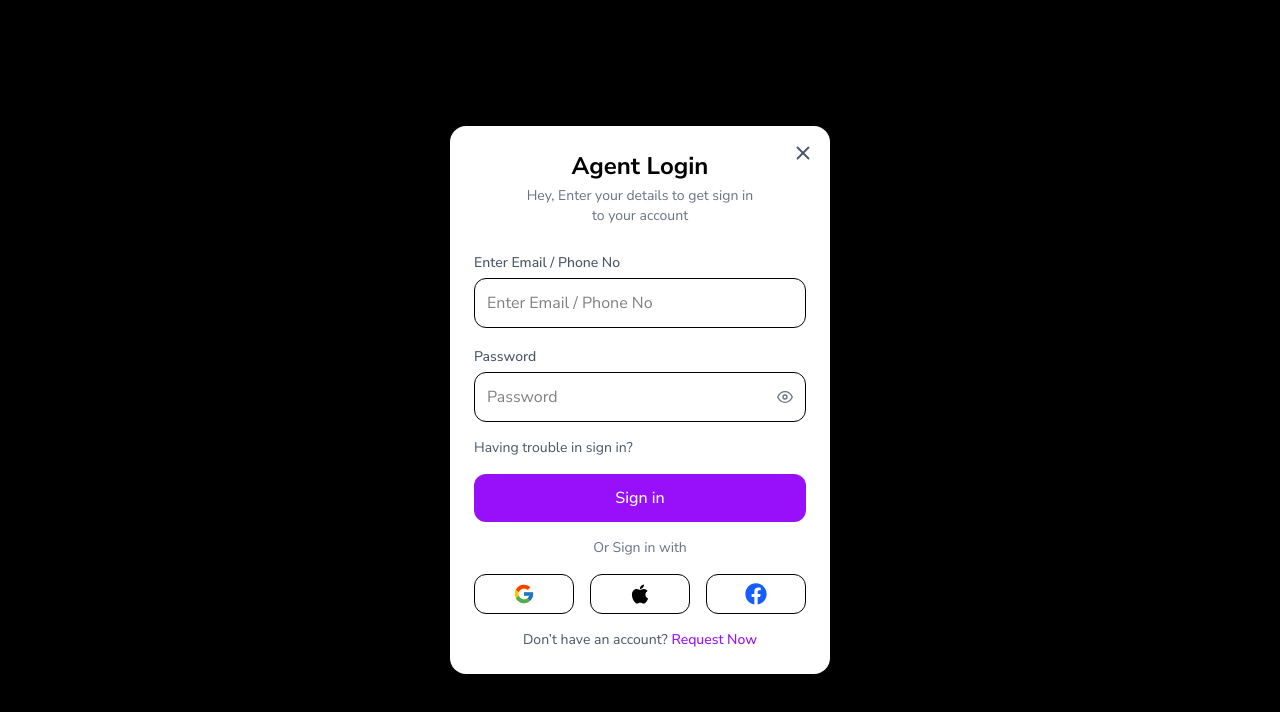
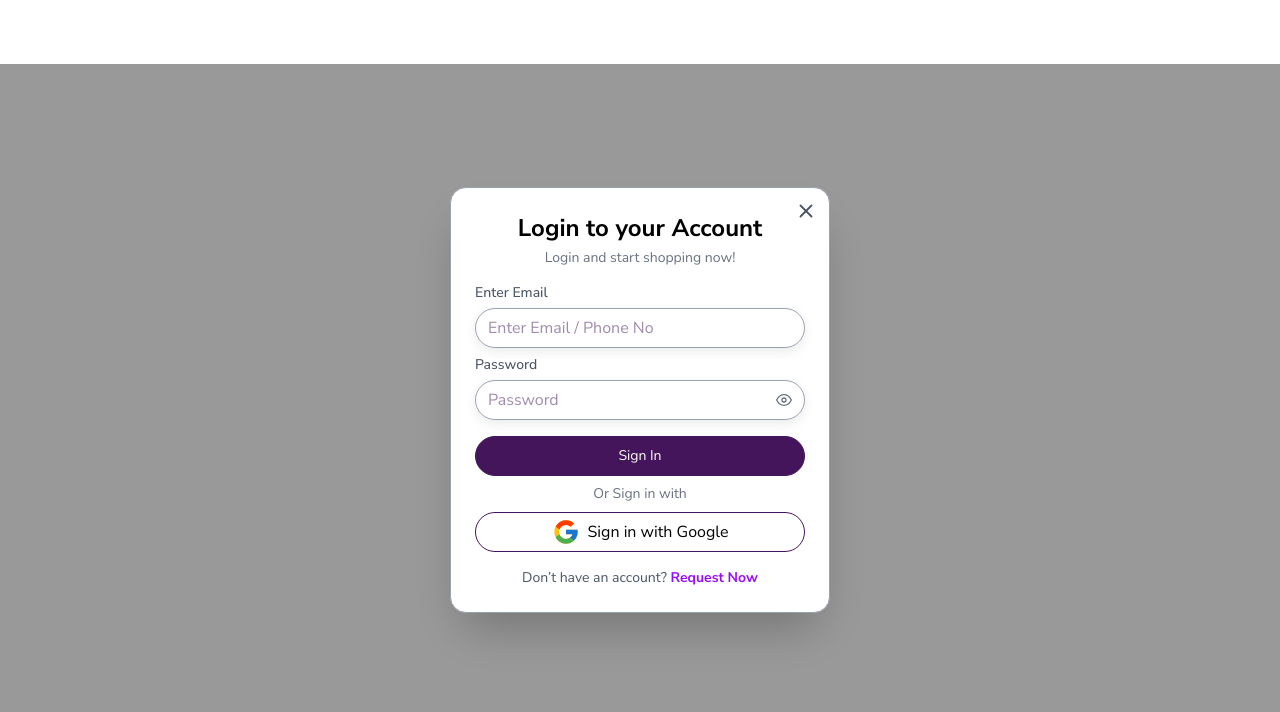
Before and after one commit to Esmatullah12/AfghanSaffron_FrontEnd, a React (Vite) app: page /AfghanSaffron_FrontEnd/login in a window 1280 px wide. Shown: the top 712 px of the page. Built offline with nearby package versions, Linux system fonts and the light colour scheme; a web font is replaced by a local one.

Commit message:
Completed the login view

```diff
--- a/src/components/common/Button.tsx
+++ b/src/components/common/Button.tsx
@@ -10,7 +10,7 @@ const Button: React.FC<ButtonProps> = ({text, onClick, className}) => {
   return(
     <button
       onClick={onClick}
-      className={`${className} bg-primary text-white px-6 py-2 rounded-3xl text-sm transition-all cursor-pointer border border-[#44155B] hover:bg-transparent hover:text-black duration-500 ease-in-out`}
+      className={`${className} bg-primary text-white px-6 py-2 rounded-3xl text-sm transition-all cursor-pointer border border-primary hover:bg-transparent hover:text-black duration-500 ease-in-out`}
     >
       {text}
     </button>
--- a/src/components/common/navbar/CartButton.tsx
+++ b/src/components/common/navbar/CartButton.tsx
@@ -6,9 +6,9 @@ interface CartButtonProps {
 
 const CartButton = ({ count }: CartButtonProps) => (
   <button className="relative p-3 rounded-2xl hover:bg-purple-50 transition-all">
-    <HiOutlineShoppingBag className="h-7 w-7 text-gray-700 hover:text-[#44155B]" />
+    <HiOutlineShoppingBag className="h-7 w-7 text-gray-700 hover:text-primary" />
     {count > 0 && (
-      <span className="absolute top-1 right-1 w-5 h-5 bg-[#44155B] text-white text-xs font-bold rounded-full flex items-center justify-center border-2 border-white">
+      <span className="absolute top-1 right-1 w-5 h-5 bg-primary text-white text-xs font-bold rounded-full flex items-center justify-center border-2 border-white">
         {count}
       </span>
     )}
--- a/src/components/common/navbar/LanguageSwitcher.tsx
+++ b/src/components/common/navbar/LanguageSwitcher.tsx
@@ -27,7 +27,7 @@ const LanguageSwitcher = () => {
         aria-expanded={open}
         className="p-3 rounded-2xl hover:bg-purple-50 transition-all duration-300"
       >
-        <IoIosGlobe className="h-7 w-7 text-gray-700 hover:text-[#44155B]" />
+        <IoIosGlobe className="h-7 w-7 text-gray-700 hover:text-primary" />
       </button>
 
       {open && (
@@ -35,7 +35,7 @@ const LanguageSwitcher = () => {
           {languages.map((lang) => (
             <button
               key={lang.code}
-              className="flex w-full items-center gap-3 px-4 py-3 text-left hover:bg-purple-50 hover:text-[#44155B]"
+              className="flex w-full items-center gap-3 px-4 py-3 text-left hover:bg-purple-50 hover:text-primary"
               onClick={() => setOpen(false)}
             >
               <ReactCountryFlag countryCode={lang.countryCode} svg className="rounded-sm" style={{ width: "1.4em", height: "1.4em" }} />
--- a/src/components/common/navbar/MobileMenu/MobileMenuContent.tsx
+++ b/src/components/common/navbar/MobileMenu/MobileMenuContent.tsx
@@ -3,6 +3,7 @@ import SocialLinks from "../SocialLinks";
 
 const navItems = [
   { label: "ACCOUNT", href: "#" },
+  { label: "HOME", href: "#" },
   { label: "PRODUCTS", href: "#" },
   { label: "ABOUT US", href: "#" },
   { label: "BLOG", href: "#" },
@@ -19,7 +20,7 @@ const MobileMenuContent = ({ onClose, onLogout }: MobileMenuContentProps) => (
   <div className="w-3xs position fixed right-0 top-0 bg-white border-l border-b border-gray-400" style={{borderRadius: '0 0 0 3rem'}}>
     <div className="px-6 py-12 space-y-6">
       {navItems.map((item) => (
-        <a key={item.label} href={item.href} onClick={onClose} className="py-2 hover:border-l-4 hover:border-secondary block text-[1rem] text-gray-800 hover:text-primary hover:pl-4 transition-all">
+        <a key={item.label} href={item.href} onClick={onClose} className="py-2 hover:border-l-4 hover:border-secondary block text-[1rem] text-gray-800 hover:text-primary hover:pl-4 transition-all text-center">
           {item.label}
         </a>
       ))}
--- a/src/components/common/navbar/NavLinks.tsx
+++ b/src/components/common/navbar/NavLinks.tsx
@@ -9,10 +9,10 @@ const NavLinks = () => (
     <div className="flex items-center space-x-16">
       {navItems.map((item) => (
         <a key={item.label} href={item.href} className="relative group">
-          <span className="font-bold text-[1.1rem] text-gray-800 tracking-widest transition-all duration-300 group-hover:text-[#44155B]">
+          <span className="font-bold text-[1.1rem] text-gray-800 tracking-widest transition-all duration-300 group-hover:text-primary">
             {item.label}
           </span>
-          <div className="absolute bottom-0 left-0 w-0 h-0.5 bg-[#E42F1C] transition-all duration-500 group-hover:w-full" />
+          <div className="absolute bottom-0 left-0 w-0 h-0.5 bg-secondary transition-all duration-500 group-hover:w-full" />
         </a>
       ))}
     </div>
--- a/src/components/common/navbar/Navbar.tsx
+++ b/src/components/common/navbar/Navbar.tsx
@@ -1,4 +1,4 @@
-import { useState, useEffect, useRef } from "react";
+import { useState, useEffect } from "react";
 import Logo from "./Logo";
 import NavLinks from "./NavLinks";
 import LanguageSwitcher from "./LanguageSwitcher";
--- a/src/pages/Login.tsx
+++ b/src/pages/Login.tsx
@@ -1,77 +1,68 @@
-// pages/Login.tsx
 import { useState } from "react";
 import { FiX, FiEye, FiEyeOff } from "react-icons/fi";
 import { FcGoogle } from "react-icons/fc";
-import { FaApple, FaFacebook } from "react-icons/fa";
+import Button from "../components/common/Button";
 
 type Props = {
   onClose: () => void;
 };
 
-export default function LoginModal({ onClose }: Props) {
+export default function Login({ onClose }: Props) {
   const [showPassword, setShowPassword] = useState(false);
 
   return (
-    <div className="fixed inset-0 bg-black bg-opacity-40 flex items-center justify-center z-50">
-      <div className="bg-white w-[380px] p-6 rounded-2xl shadow-xl relative">
+    <>
+      <div
+  className="fixed inset-x-0 top-16 bottom-0 bg-black/40 z-40 pointer-events-none"
+/>
 
-        <button onClick={onClose} className="absolute top-4 right-4">
+  {/* MODAL CONTAINER */}
+  <div className="fixed inset-0 z-45 flex min-h-screen items-center justify-center pointer-events-none">
+        <div className="relative w-full max-w-[380px] mx-4 bg-white p-6 rounded-2xl shadow-2xl border border-gray-400 pointer-events-auto">
+          <button onClick={onClose} className="absolute top-1 right-1 cursor-pointer p-2 rounded-xl hover:bg-purple-100 transition-all ">
             <FiX size={22} className="text-gray-600 hover:text-black" />
           </button>
 
-        <h2 className="text-2xl font-bold text-center">Agent Login</h2>
+          <h2 className="text-2xl font-bold text-center">Login to your Account</h2>
           <p className="text-center text-gray-500 text-sm mt-1">
-          Hey, Enter your details to get sign in <br /> to your account
+            Login and start shopping now!
           </p>
 
-        <div className="mt-6">
-          <label className="text-sm text-gray-600 font-medium">Enter Email / Phone No</label>
-          <div className="border rounded-xl px-3 mt-1 flex items-center">
+          <div className="mt-3">
+            <label className="text-sm text-gray-600 font-medium">Enter Email</label>
+            <div className="mt-1 flex h-10 items-center bg-transparent reg-input border border-gray-400 text-primary px-3 h-9 rounded-full outline-none">
               <input type="text" className="flex-1 py-3 outline-none" placeholder="Enter Email / Phone No" />
             </div>
           </div>
 
-        <div className="mt-4">
+          <div className="mt-1">
             <label className="text-sm text-gray-600 font-medium">Password</label>
-          <div className="border rounded-xl px-3 mt-1 flex items-center">
+            <div className="mt-1 flex h-10 items-center bg-transparent reg-input border border-gray-400 text-primary px-3 rounded-full outline-none">
               <input
                 type={showPassword ? "text" : "password"}
                 className="flex-1 py-3 outline-none"
                 placeholder="Password"
               />
-            <button onClick={() => setShowPassword(!showPassword)}>
+              <button onClick={() => setShowPassword(!showPassword)} >
                 {showPassword ? <FiEyeOff className="text-gray-500" /> : <FiEye className="text-gray-500" />}
               </button>
             </div>
           </div>
 
-        <div className="text-sm text-gray-600 mt-4">Having trouble in sign in?</div>
 
-        <button className="w-full mt-4 bg-purple-600 text-white py-3 rounded-xl font-medium hover:bg-purple-700">
-          Sign in
+          ‌<Button text="Sign In" className="w-full h-10 mt-4"/>
+
+          <div className="text-center my-2 text-sm text-gray-500">Or Sign in with</div>
+
+          <button className="google-btn w-full border border-primary h-10 rounded-full flex justify-center items-center py-1 cursor-pointer mt-2">
+            <FcGoogle size={28} /> <span className="ml-2">Sign in with Google</span>
           </button>
-
-        <div className="text-center my-4 text-sm text-gray-500">Or Sign in with</div>
-
-        <div className="flex justify-between">
-          <button className="flex items-center gap-2 border px-4 py-2 rounded-xl w-[30%] justify-center">
-            <FcGoogle size={22} />
-          </button>
-
-          <button className="flex items-center gap-2 border px-4 py-2 rounded-xl w-[30%] justify-center">
-            <FaApple size={22} />
-          </button>
-
-          <button className="flex items-center gap-2 border px-4 py-2 rounded-xl w-[30%] justify-center">
-            <FaFacebook size={22} className="text-blue-600" />
-          </button>
-        </div>
-
           <p className="text-center text-sm text-gray-600 mt-4">
             Don’t have an account?{" "}
-          <span className="text-purple-600 font-medium cursor-pointer">Request Now</span>
+            <span className="text-purple-600 cursor-pointer font-bold">Request Now</span>
           </p>
         </div>
       </div>
+    </>
   );
 }
--- a/src/pages/Register.tsx
+++ b/src/pages/Register.tsx
@@ -198,9 +198,9 @@ const SignUp: React.FC = () => {
             </div>
 
             {/* Submit */}
-            <Button text="Create Account" />
-            <button className="google-btn border border-primary rounded-full flex justify-center items-center py-1 cursor-pointer mt-2">
-              <FcGoogle size={28} />
+            <Button text="Create Account" className="h-10"/>
+            <button className="google-btn h-10 border border-primary rounded-full text-primary flex justify-center items-center py-1 cursor-pointer mt-2">
+              <FcGoogle size={28} /><span className="ml-2">Continue with Google</span>
             </button>
             {/* <button
               type="submit"
--- a/tailwind.config.js
+++ b/tailwind.config.js
@@ -7,6 +7,14 @@ module.exports = {
   ],
   theme: {
     extend: {
+      zIndex: {
+      60: "60",
+      70: "70",
+      80: "80",
+      90: "90",
+      999: "999",
+      9999: "9999",
+      },
       colors: {
         primary: '#44155B',
         secondary: '#E42F1C',
```
Also changed, not shown: src/components/common/navbar/UserMenu/UserMenu.tsx (+34 -13 lines), src/components/common/navbar/UserMenu/UserMenuContent.tsx (+5 -2 lines), src/index.css (+32 -0 lines). Lines whose indentation alone changed are shown as unchanged.
